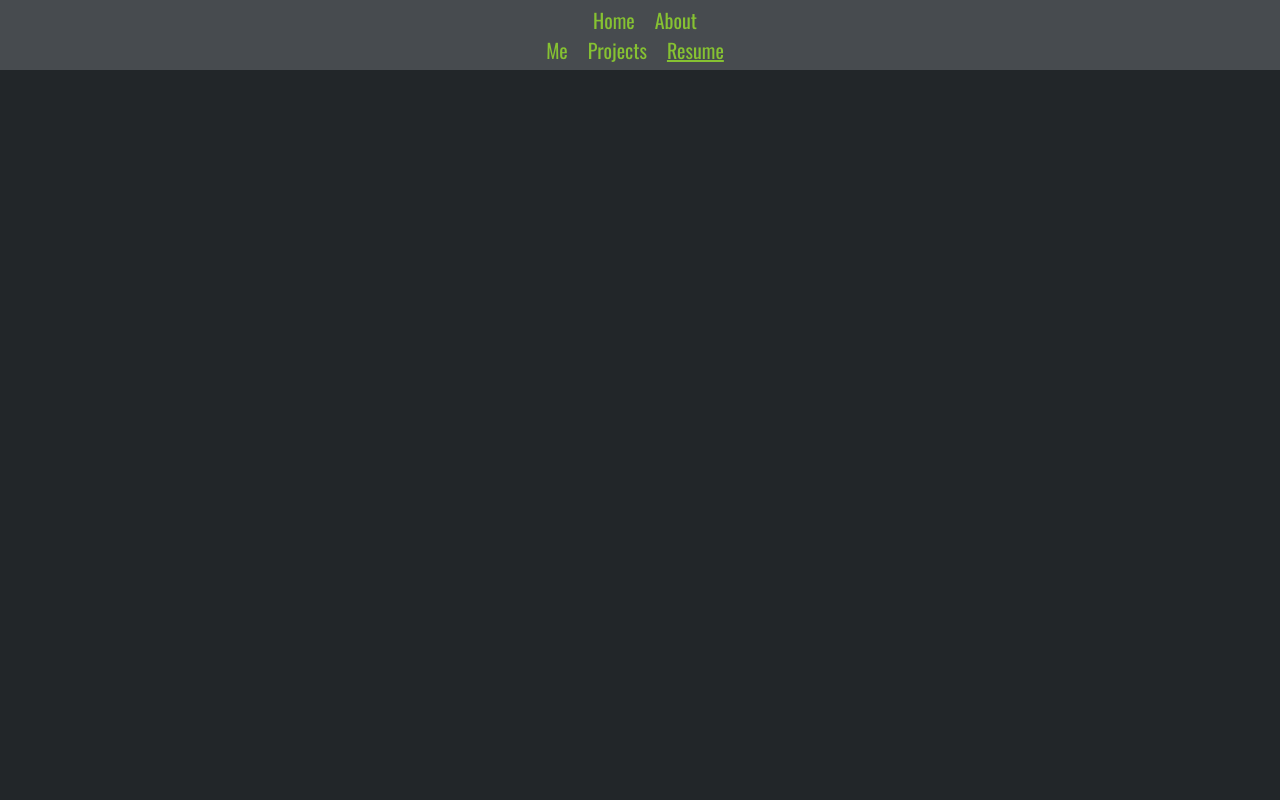
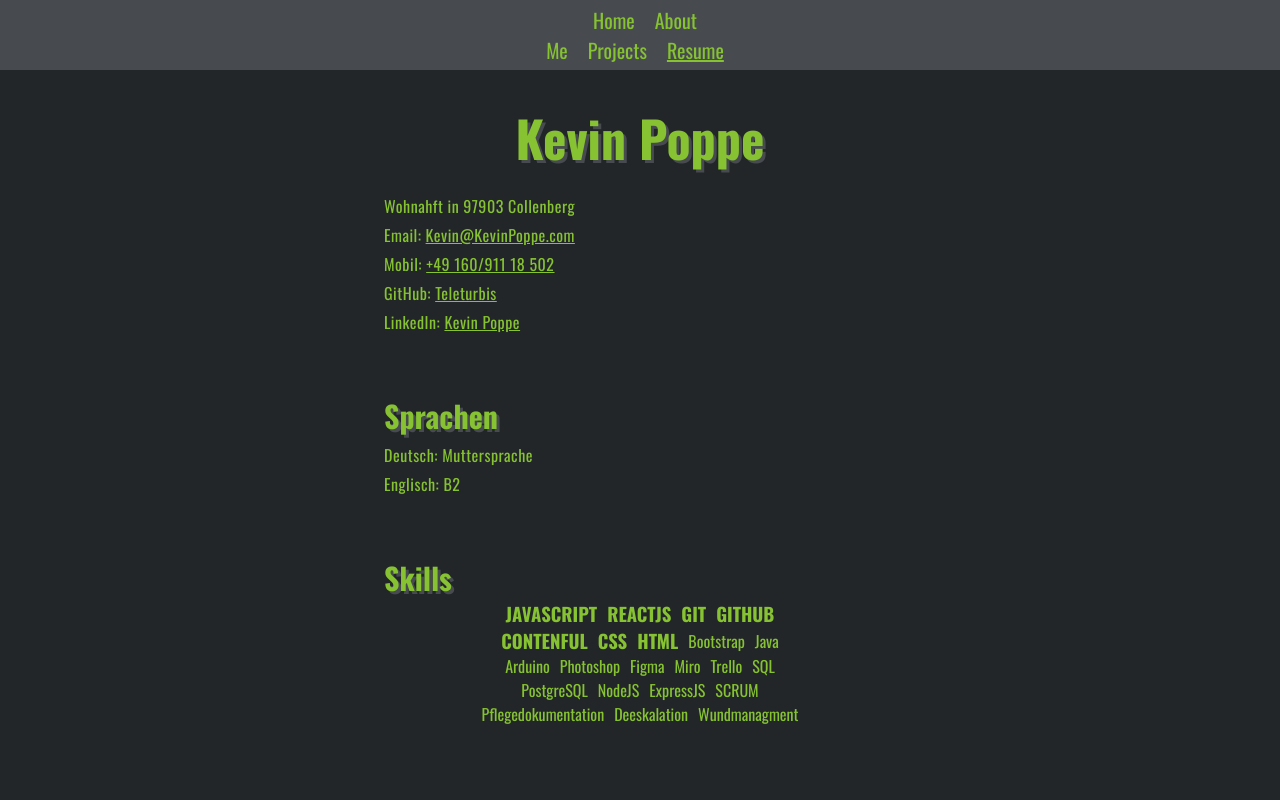
Before and after one commit to Teleturbis/portfolio, a React (Create React App) app: page /#/resume in a window 1280 px wide. Shown: the top 800 px of the page. Built offline with nearby package versions, Linux system fonts and the light colour scheme.

Commit message:
resume, aboutMe

```diff
--- a/src/App.jsx
+++ b/src/App.jsx
@@ -4,6 +4,9 @@ import { Route, Routes } from "react-router-dom";
 import Header from "./components/Header";
 import Hero from "./components/Hero";
 import AboutMe from "./components/AboutMe";
+import Resume from "./components/Resume";
+
+import ProjectOverview from "./components/projects/ProjectOverview";
 
 function App() {
   return (
@@ -12,6 +15,10 @@ function App() {
       <Routes>
         <Route path="/" element={<Hero />} />
         <Route path="/aboutme" element={<AboutMe />} />
+        <Route path="/resume" element={<Resume />} />
+        <Route path="/projects">
+          <Route index element={<ProjectOverview />} />
+        </Route>
       </Routes>
     </div>
   );
--- a/src/assets/style.css
+++ b/src/assets/style.css
@@ -171,3 +171,58 @@ body {
 /**********************************/
 /*    ***     RESUME      ***     */
 /**********************************/
+
+.resume-div {
+  width: 40%;
+  margin: 3rem auto;
+}
+
+.resume-div > h2 {
+  margin-top: 3rem;
+  font-size: 3rem;
+  text-shadow: 3px 3px 0 var(--secondary);
+}
+
+.resume-div > h1 {
+  text-align: center;
+  font-size: 5rem;
+  text-shadow: 3px 3px 0 var(--secondary);
+  margin-bottom: 2rem;
+}
+
+.resume-div > p {
+  margin: 0.5rem 0;
+  letter-spacing: 0.05rem;
+}
+
+.resume-div > p > a {
+  color: var(--text);
+  transition: 100ms;
+}
+
+.resume-div > p > a:hover {
+  color: var(--textShadow);
+}
+
+.resume-skills {
+  display: flex;
+  flex-wrap: wrap;
+  align-items: center;
+  justify-content: center;
+  width: 65%;
+  margin: auto;
+}
+
+.resume-skills > h3 {
+  text-transform: uppercase;
+  margin: 0 0.5rem;
+}
+
+.resume-skills > p {
+  margin: 0 0.5rem;
+}
+
+.resume-end {
+  margin-top: 10rem !important;
+  font-size: 3rem;
+}
--- /dev/null
+++ b/src/components/Resume.jsx
@@ -0,0 +1,57 @@
+import React from "react";
+
+export default function Resume() {
+  return (
+    <div className="resume-div">
+      <h1>Kevin Poppe</h1>
+      <p>Wohnahft in 97903 Collenberg</p>
+      <p>
+        Email: <a href="mailto:kevin@kevinpoppe.com">Kevin@KevinPoppe.com</a>
+      </p>
+      <p>
+        Mobil: <a href="tel:+4916091118502">+49 160/911 18 502</a>
+      </p>
+      <p>
+        GitHub: <a href="https://github.com/Teleturbis">Teleturbis</a>
+      </p>
+      <p>
+        LinkedIn:{" "}
+        <a href="https://www.linkedin.com/in/poppekevin1993">Kevin Poppe</a>
+      </p>
+      <br />
+      <h2>Sprachen</h2>
+      <p>Deutsch: Muttersprache</p>
+      <p>Englisch: B2</p>
+      <br />
+      <h2>Skills</h2>
+      <div className="resume-skills">
+        <h3>JavaScript</h3>
+        <h3>ReactJS</h3>
+        <h3>Git</h3>
+        <h3>GitHub</h3>
+        <h3>Contenful</h3>
+        <h3>CSS</h3>
+        <h3>HTML</h3>
+        <p>Bootstrap</p>
+        <p>Java</p>
+        <p>Arduino</p>
+        <p>Photoshop</p>
+        <p>Figma</p>
+        <p>Miro</p>
+        <p>Trello</p>
+        <p>SQL</p>
+        <p>PostgreSQL</p>
+        <p>NodeJS</p>
+        <p>ExpressJS</p>
+        <p>SCRUM</p>
+        <p>Pflegedokumentation</p>
+        <p>Deeskalation</p>
+        <p>Wundmanagment</p>
+      </div>
+      <br />
+      <h2 className="resume-end">
+        Für einen detailierten Lebenslauf kontaktiere mich gerne!
+      </h2>
+    </div>
+  );
+}
--- /dev/null
+++ b/src/components/projects/ProjectOverview.jsx
@@ -0,0 +1,5 @@
+import React from "react";
+
+export default function ProjectOverview() {
+  return <div>ProjectOverview</div>;
+}
```
